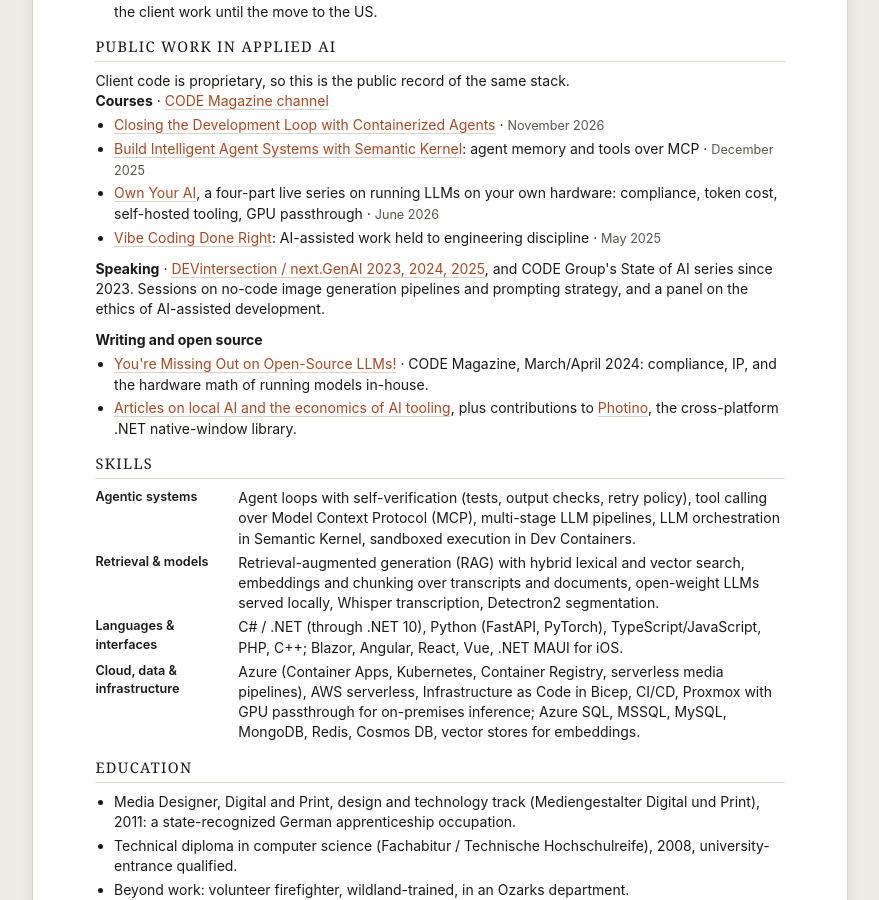
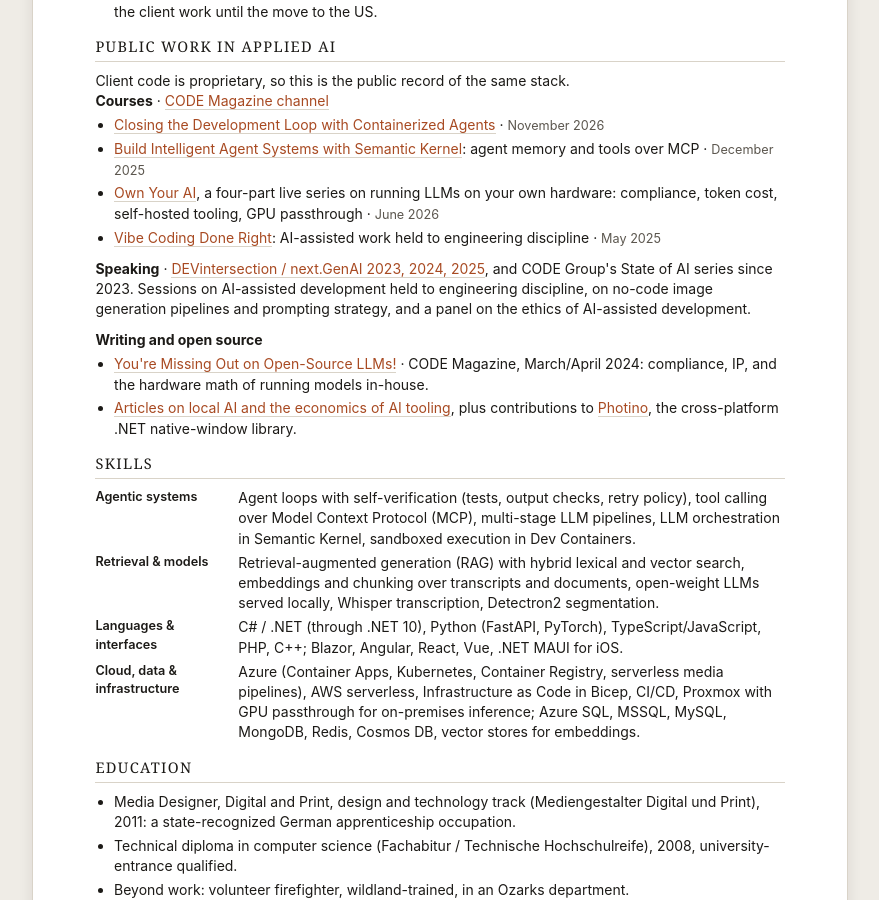
Before and after one commit to philippjbauer/philippjbauer.github.io, a Jekyll site: the page resume.html, which Jekyll copies as it is, in a window 1280 px wide and 900 px high, scrolled down 1547 px. Shown: the whole window, without its empty margins (200-1079 px from the left). Built offline with Jekyll 4.4.1, drawn with Linux system fonts in a browser that asks for light colours.

Commit message:
Lead the speaking list with the AI-assisted engineering session
The resume named only the image-generation and prompting sessions, and the home page led its cards with image generation. Both now put AI-assisted development with engineering discipline first; image generation stays, second.

```diff
--- a/resume.html
+++ b/resume.html
@@ -506,8 +506,8 @@
       <div class="work-item">
         <p>
           <strong>Speaking</strong> &middot; <a href="https://devintersection.com/#!/speaker/Philipp%20Bauer/2855" rel="noopener" target="_blank">DEVintersection / next.GenAI 2023, 2024, 2025</a>,
-          and CODE Group's State of AI series since 2023. Sessions on no-code image generation pipelines and prompting strategy, and a panel
-          on the ethics of AI-assisted development.
+          and CODE Group's State of AI series since 2023. Sessions on AI-assisted development held to engineering discipline, on no-code image
+          generation pipelines and prompting strategy, and a panel on the ethics of AI-assisted development.
         </p>
       </div>
 
```
Also changed, not shown: index.html (+6 -6 lines), 1 other file.
